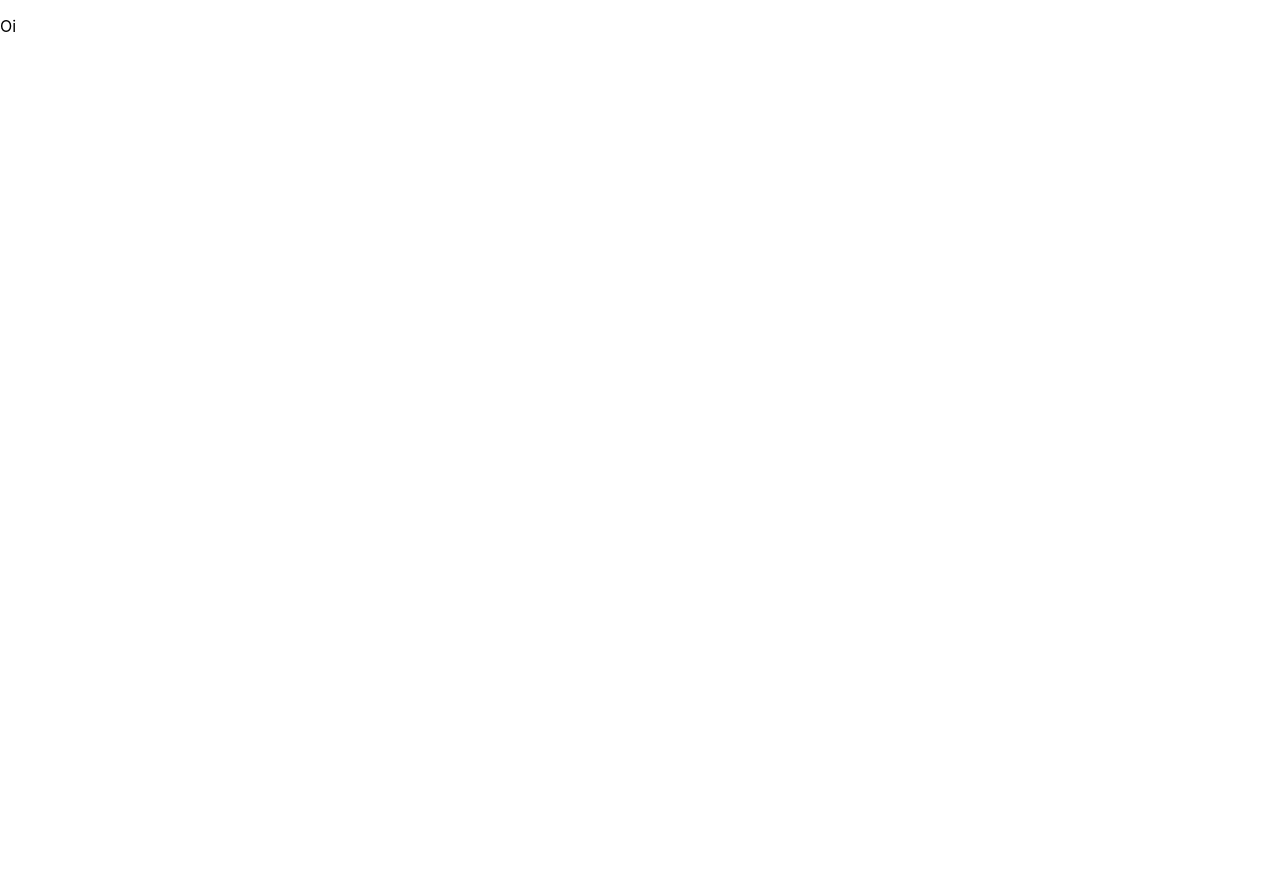
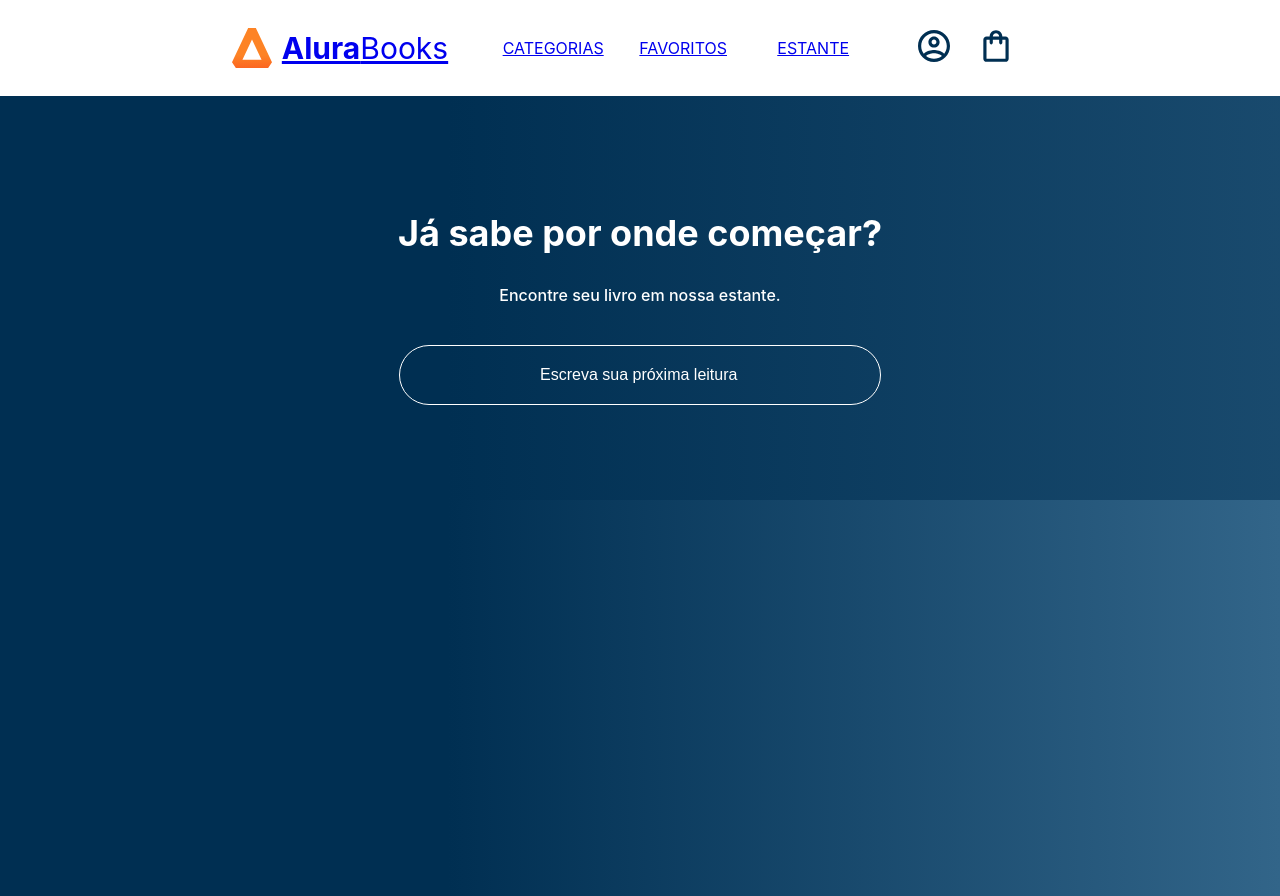
Before and after one commit to ale-simoes12/projeto_livraria, a React (Create React App) app: page /favoritos in a window 1280 px wide. Before the commit the page ends 800 px from the top, so only its background shows below. Built offline with nearby package versions, Linux system fonts and the light colour scheme.

Commit message:
pagina favoritos

```diff
--- a/package.json
+++ b/package.json
@@ -6,6 +6,7 @@
     "@testing-library/jest-dom": "^5.17.0",
     "@testing-library/react": "^13.4.0",
     "@testing-library/user-event": "^13.5.0",
+    "axios": "^1.7.9",
     "react": "^19.0.0",
     "react-dom": "^19.0.0",
     "react-router-dom": "^6.28.1",
--- a/src/App.js
+++ b/src/App.js
@@ -13,7 +13,7 @@
 function App() {
     return (
       <AppContainer>
-      <Header />
+
       <Pesquisa/>
 
 
--- a/src/componentes/Header/index.js
+++ b/src/componentes/Header/index.js
@@ -7,6 +7,7 @@
 // import Logo from './componentes/Logo';
 // import InconesHeader from './componentes/InconesHeader';
 import styled from 'styled-components'
+import { Link } from 'react-router-dom'
 
 const HeaderContainer = styled.header`
     background-color: #FFF;
@@ -18,7 +19,10 @@
 function Header () {
     return(
         <HeaderContainer>
+            <Link to="/">
             <Logo/>
+            </Link>
+
             <InconesHeader/>
             <OpcoesHeader/>
         </HeaderContainer>
--- a/src/index.js
+++ b/src/index.js
@@ -2,9 +2,11 @@
 import ReactDOM from 'react-dom/client';
 import './index.css';
 import App from './App';
+import Favoritos from './rotas/favoritos';
 import reportWebVitals from './reportWebVitals';
 import { createGlobalStyle } from 'styled-components'
 import {BrowserRouter , Routes , Route } from 'react-router-dom'
+import Header from './componentes/Header'
 
 const GlobalStyle = createGlobalStyle`
   body {
@@ -31,8 +33,9 @@
   <React.StrictMode>
     <GlobalStyle />
     <BrowserRouter>
+    <Header />
     <Routes>
-      <Route path="/favoritos" element={<p>Oi</p>} />
+      <Route path="/favoritos" element={<Favoritos/>} />
       <Route path="/" element={<App />} />
     </Routes>
     </BrowserRouter>
--- /dev/null
+++ b/src/rotas/favoritos.js
@@ -0,0 +1,23 @@
+import styled from 'styled-components'
+import Pesquisa from '../componentes/Pesquisa';
+
+const AppContainer = styled.div`
+    width: 100vw;
+    height: 100vh;
+    background-image: linear-gradient(90deg, #002F52 35%, #326589);
+
+
+`
+function favoritos() {
+    return (
+    <AppContainer>
+        <Pesquisa/>
+    </AppContainer>
+
+
+
+
+  );
+}
+
+export default favoritos
```
Also changed, not shown: 1 other file (tests, documents, lock files or other folders).
